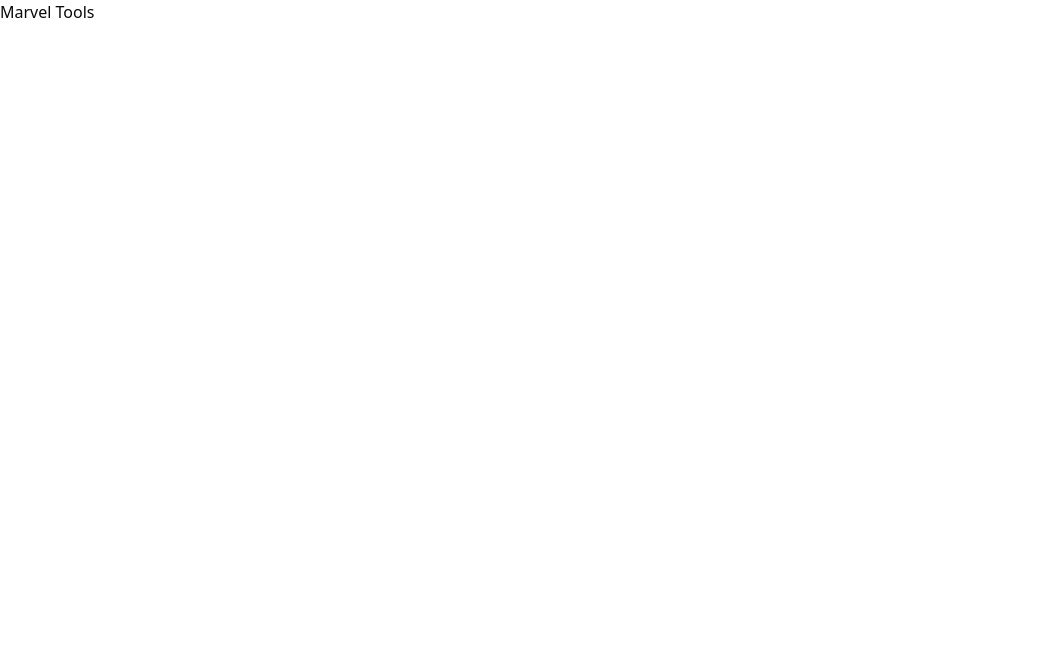
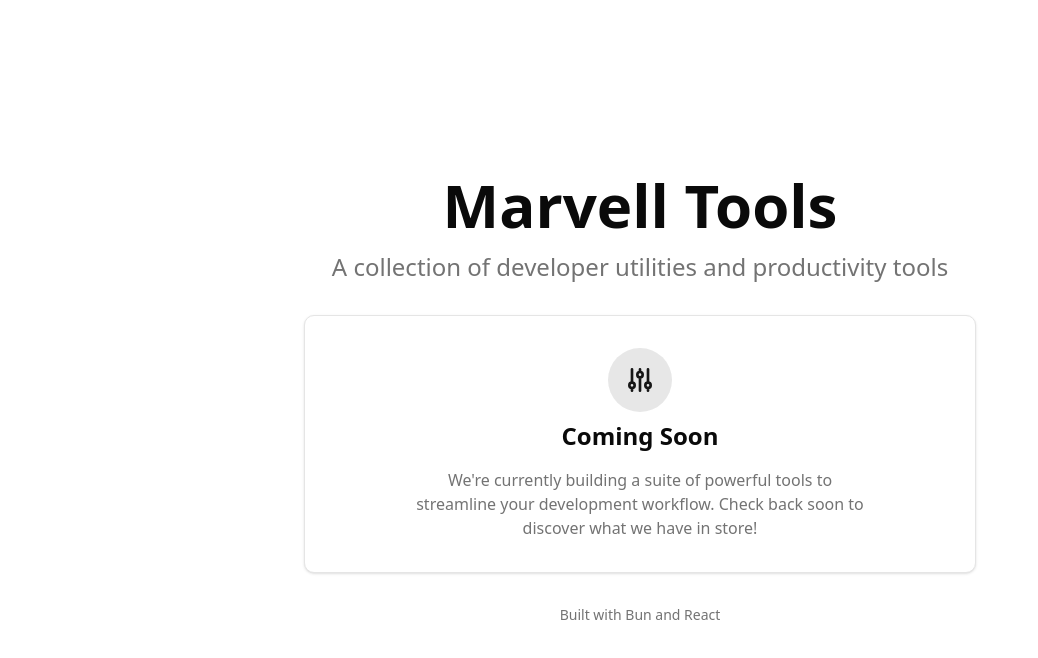
Before and after one commit to marvell/tools, a React (Vite) app: page / in a window 1280 px wide. Shown: the top 658 px of the page, without its empty margins (0-1038 px from the left). Built offline with nearby package versions, Linux system fonts and the light colour scheme.

Commit message:
feat(landing): improve landing page with project info and coming soon message

```diff
--- a/src/App.tsx
+++ b/src/App.tsx
@@ -1,7 +1,51 @@
 import "./index.css";
 
 export function App() {
-  return <h1>Marvel Tools</h1>;
+  return (
+    <div className="min-h-screen flex items-center justify-center p-4">
+      <div className="max-w-2xl w-full text-center space-y-8">
+        <div className="space-y-4">
+          <h1 className="text-5xl md:text-6xl font-bold text-foreground">
+            Marvell Tools
+          </h1>
+          <p className="text-xl md:text-2xl text-muted-foreground">
+            A collection of developer utilities and productivity tools
+          </p>
+        </div>
+
+        <div className="bg-card border border-border rounded-lg p-8 shadow-sm space-y-4">
+          <div className="inline-flex items-center justify-center w-16 h-16 rounded-full bg-primary/10 text-primary mb-2">
+            <svg
+              className="w-8 h-8"
+              fill="none"
+              stroke="currentColor"
+              viewBox="0 0 24 24"
+            >
+              <path
+                strokeLinecap="round"
+                strokeLinejoin="round"
+                strokeWidth={2}
+                d="M12 6V4m0 2a2 2 0 100 4m0-4a2 2 0 110 4m-6 8a2 2 0 100-4m0 4a2 2 0 110-4m0 4v2m0-6V4m6 6v10m6-2a2 2 0 100-4m0 4a2 2 0 110-4m0 4v2m0-6V4"
+              />
+            </svg>
+          </div>
+
+          <h2 className="text-2xl font-semibold text-card-foreground">
+            Coming Soon
+          </h2>
+
+          <p className="text-muted-foreground max-w-md mx-auto">
+            We're currently building a suite of powerful tools to streamline your development workflow.
+            Check back soon to discover what we have in store!
+          </p>
+        </div>
+
+        <div className="text-sm text-muted-foreground">
+          <p>Built with Bun and React</p>
+        </div>
+      </div>
+    </div>
+  );
 }
 
 export default App;
```
